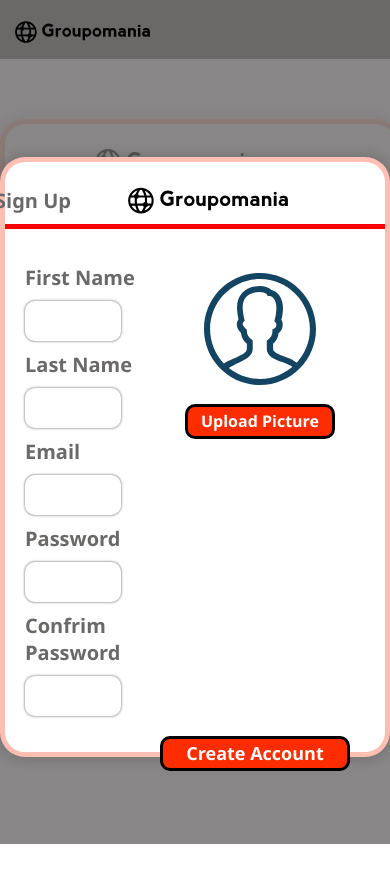
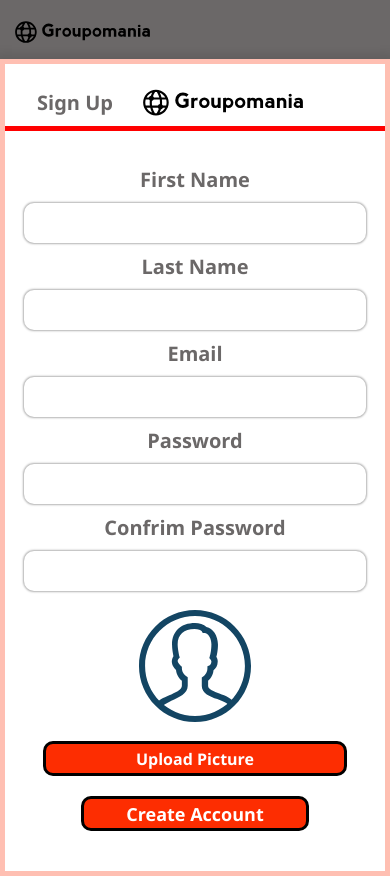
Before and after one commit to Quamir/Groupomania, a Vue app in the folder front/groupomania/: page /signup in a window 390 px wide. Before the commit the page ends 844 px from the top, so only its background shows below. Built offline with nearby package versions, Linux system fonts and the light colour scheme.

Commit message:
added media queries to login and signup

```diff
--- a/front/groupomania/src/assets/_breakpoints.scss
+++ b/front/groupomania/src/assets/_breakpoints.scss
@@ -0,0 +1,23 @@
+$breakpoints:(
+    "large": "1024px",
+    "medium": "640px",
+    "mobile": "425px"
+);
+
+@mixin breakpoint-up($size) {
+    @media(min-width: map-get($breakpoints, $size)){
+        @content
+    }
+};
+
+@mixin breakpoint-down($size){
+    @media(max-width: map-get($breakpoints, $size)){
+        @content
+    }
+}
+
+@mixin breakpoint-min-max($size, $max) {
+    @media(min-width: map-get($breakpoints, $size)) and (max-width: $max){
+        @content;
+    }
+};
--- a/front/groupomania/src/components/layout/TheHeader.vue
+++ b/front/groupomania/src/components/layout/TheHeader.vue
@@ -35,6 +35,7 @@ header{
     background-color: $secondary-color;
     display: flex;
     justify-content: space-between;
+
 }
 
 .logo{
--- a/front/groupomania/src/components/ui/BaseModule.vue
+++ b/front/groupomania/src/components/ui/BaseModule.vue
@@ -43,8 +43,7 @@
     }
 
     &__title{
-        position: relative;
-        left: -15%;
+        padding-right: 30px;
         font-weight: bold;
         font-size: rem(20);
         color: $secondary-color;
--- a/front/groupomania/src/pages/Login.vue
+++ b/front/groupomania/src/pages/Login.vue
@@ -1,7 +1,7 @@
 <template>
     <section class="landing">
 
-        <div class="left-landing">
+        <div class="left-landing" v-if="!loginRender()">
             <div class="left-landing__text">
                 <div class="left-landing__text-box">
                     <p>Connect with collegues</p>
@@ -13,7 +13,9 @@
             <img src="../assets/images/homepage.jpg" alt="" class="homepage">
         </div>
 
-        <aside  class="log-in">
+        <img src="../assets/images/homepage.jpg" alt="" class="mobile-backdrop" v-if="loginRender()">
+
+        <aside  class="log-in" v-if="!loginRender()">
             <base-module class="module">
                <template #form-content>
                     <label for="email">Email</label>
@@ -28,13 +30,12 @@
                </template>
             </base-module>
             <img src="../assets/images/logoorange.png" alt="" class="logo">
+            <img src="../assets/images/logos/logo_white.svg" alt="Groupomania logo" class="mobile-logo">
         </aside>
 
         <div class="sign-up" v-if="loginRender()">
             <base-module class="module">
-
                 <template #title>Sign Up</template>
-
                 <template #form-content>
                     <section class="module__form">
                         <div class="module__form-text">
@@ -76,11 +77,6 @@ export default {
             }
         },
     },
-    created(){
-
-        console.log(useRoute().path);
-        console.log(this.loginRender());
-    }
 }
 </script>
 
@@ -91,18 +87,32 @@ export default {
    width: 100%;
    height: 100%;
    clip-path: polygon(0 0, 70% 0, 100% 112%, 0% 100%);
+
+    @include breakpoint-down(mobile){
+        width: 100vw;
+        height: 93vh;
+        clip-path: unset;
+        object-fit: cover;
+        overflow: hidden;
+    }
 }
 
 .landing{
     height: 92.5%;
     width: 100%;
     display: flex;
-    overflow: hidden;
+
+    @include breakpoint-down(mobile){
+        display: unset;
+        width: 50%;
+    }
+
 }
 
 .left-landing{
     width: 65%;
     height: 93vh;
+    overflow: hidden;
 
         &__text{
         width: 50%;
@@ -110,6 +120,10 @@ export default {
         z-index: 2;
         top: 65%;
         left: 2%;
+
+        @include breakpoint-down(mobile){
+            display: none;
+        }
 
         &-box{
             width: 100%;
@@ -139,16 +153,34 @@ export default {
             }
         }
     }
+
+    @include breakpoint-down(mobile){
+        width: 100vw;
+        height: 93vh;
+    }
 }
 
 .log-in{
     display: flex;
     flex-direction: column;
 
+    @include breakpoint-down(mobile){
+        width: 100vw;
+        align-items: center;
+        position: absolute;
+        top: 70px;
+        margin: unset;
+    }
+
     & .module{
-    height: 450px;
-    width: 400px;
-    margin-top: 60px;
+        height: 450px;
+        width: 400px;
+        margin-top: 60px;
+
+        @include breakpoint-down(mobile){
+            width: 90vw;
+
+        }
 
         & span{
             padding-top: 10px;
@@ -159,6 +191,7 @@ export default {
             width: 75%;
             height: 45px;
             font-size: rem(20);
+
         }
     }
 }
@@ -175,19 +208,34 @@ export default {
     height: 93%;
     background: rgba(107,104,104,0.8);
 
+    @include breakpoint-down(mobile){
+        background: unset;
+        position: unset;
+    }
+
     & .module{
         height: 600px;
         width: 650px;
         margin-top: 10px;
         background-color: white;
+        border: 5px solid   rgba(253,45,1,0.3);
 
-        border: 5px solid   rgba(253,45,1,0.3);
+        @include breakpoint-down(mobile){
+            height: max-content;
+            border-radius: unset;
+            font-size: 30px;
+            margin: unset;
+        }
 
         &__form{
             display: flex;
             justify-content: space-between;
             width: 100%;
-            height: 100%;
+            height: max-content;
+
+            @include breakpoint-down(mobile){
+               flex-direction: column;
+            }
         }
 
         &__form-text{
@@ -198,18 +246,39 @@ export default {
             padding-left: 20px;
             & input{
                 width: 60%;
+
+                @include breakpoint-down(mobile){
+                    width: 90%;
+                }
             }
+
+             @include breakpoint-down(mobile){
+                align-items: center;
+                padding: unset;
+            }
+
+
         }
 
         &__form-upload{
             display: flex;
             flex-direction: column;
             margin-right: 50px;
+
+            @include breakpoint-down(mobile){
+                align-items: center;
+                margin: unset;
+                margin-bottom: 20px;
+            }
         }
 
         &__form-btn{
             height: 35px;
             font-size: rem(16);
+
+            @include breakpoint-down(mobile){
+                width: 80%;
+            }
         }
     }
 
@@ -218,21 +287,55 @@ export default {
         height: 35px;
         margin-left: 120px;
         font-size: rem(18);
+
+        @include breakpoint-down(mobile){
+            margin: unset;
+            margin-bottom: 20px;
+            width: 60%;
+        }
     }
 
     &__upload-picture{
         width: 150px;
         height: 150px;
+
     }
 }
 
 .logo{
     position: relative;
     align-self: center;
+
+    @include breakpoint-down(mobile){
+        display: none;
+    }
 }
 
 .buttons{
     background-color: blue;
 }
 
+.mobile-logo{
+    display: none;
+
+    @include breakpoint-down(mobile){
+        display: unset;
+        width: 80vw;
+        padding-top: 150px;
+    }
+}
+
+.display-none{
+    display: none;
+}
+
+.mobile-backdrop{
+    height: 93vh;
+    width: 100vw;
+
+    @include breakpoint-down(mobile){
+        display: none;
+    }
+}
+
 </style>
--- a/front/groupomania/src/pages/Settings.vue
+++ b/front/groupomania/src/pages/Settings.vue
@@ -7,17 +7,17 @@
                 <base-button class="base-btn">Change Picture</base-button>
             </div>
             <div class="user-info__text">
-                <div class="name-row">
+                <div class="user-info__row">
                     <p>Name</p>
                     <p>Tyson Bryant</p>
                     <base-button class="change-btn">change</base-button>
                 </div>
-                <div class="email-row">
+                <div class="user-info__row">
                     <p>Email</p>
                     <p>Bryant_@gmail.com</p>
                     <base-button class="change-btn">change</base-button>
                 </div>
-                <div class="password-row">
+                <div class="user-info__row">
                     <p>password</p>
                     <p>*******</p>
                     <base-button class="change-btn">change</base-button>
@@ -122,7 +122,9 @@ export default {
                 useRoute().path === '/changeemail' ||
                 useRoute().path === '/changename' ||
                 useRoute().path === '/updateprofilepicture'
+
             ){
+                document.body.style.overflow = 'hidden';
                 return true;
             }else{
                 return false;
@@ -146,12 +148,17 @@ export default {
 </script>
 
 <style lang="scss" scoped>
-
 .user-info{
     display: flex;
     width: 100%;
     height: 55.8vh;
     padding-left: 4%;
+
+    @include breakpoint-down(mobile){
+        flex-direction: column;
+        height: 90vh;
+        padding: unset;
+    }
 
     &__profile-picture{
         display: flex;
@@ -159,15 +166,28 @@ export default {
         justify-content: center;
         align-content: center;
 
+        @include breakpoint-down(mobile){
+            align-items: center;
+            margin-bottom: 30px;
+        }
+
         &  .title{
             font-size: rem(30);
             margin: auto;
+
+            @include breakpoint-down(mobile){
+                margin-bottom: 15px;
+            }
         }
 
         & .profile-picture{
             width: 200px;
             height: 200px;
             border-radius: 50%;
+
+            @include breakpoint-down(mobile){
+                margin-bottom: 20px;
+            }
         }
 
         & .base-btn{
@@ -182,30 +202,19 @@ export default {
         padding-left: 30%;
         padding-top: 70px;
         width: 70%;
+
+        @include breakpoint-down(mobile){
+            align-items: center;
+            padding: unset;
+            width: 100%;
+        }
+
         & p{
             padding-bottom: 10px;
             padding-top: 10px;
             font-size: rem(20);
             font-weight: bolder;
             color: $secondary-color;
-        }
-
-        & .name-row{
-            display: flex;
-            justify-content: space-between;
-            margin-bottom: 5%;
-        }
-
-        & .email-row{
-            display: flex;
-            justify-content: space-between;
-            margin-bottom: 5%;
-        }
-
-        & .password-row{
-            display: flex;
-            justify-content: space-between;
-            margin-bottom: 5%;
         }
 
         & .delete-account{
@@ -215,7 +224,13 @@ export default {
             & p{
                 font-size: rem(12);
                 color: red;
+
+                @include breakpoint-down(mobile){
+                    font-size: rem(16);
+                }
             }
+
+
         }
 
         & .change-btn{
@@ -223,6 +238,27 @@ export default {
             width: 100px;
             height: 40px;
             font-size: rem(16);
+
+            @include breakpoint-down(mobile){
+                align-self: center;
+                width: 50%;
+            }
+        }
+    }
+
+    &__row{
+        display: flex;
+        justify-content: space-between;
+        margin-bottom: 5%;
+
+        @include breakpoint-down(mobile){
+            flex-direction: column;
+            width: 90%;
+            margin: auto;
+            & p {
+                font-size: rem(22);
+                margin: auto;
+            }
         }
     }
 
@@ -233,6 +269,10 @@ footer{
     height: 37.2vh;
     display: flex;
     align-items: flex-end;
+
+    @include breakpoint-down(mobile){
+        height: 20vh;
+    }
 }
 
 .footer__img{
@@ -261,9 +301,27 @@ footer{
     top: 10%;
     left: 30vw;
 
+    @include breakpoint-down(mobile){
+        position: absolute;
+        width: 100%;
+        height: 100vh;
+        overflow: hidden;
+        left: 0;
+        top: -10px;
+        border-radius: unset;
+        font-size: 30px;
+    }
+
     & p{
         margin: auto;
         font-size: rem(25);
+
+        @include breakpoint-down(mobile){
+            text-align: center;
+            &:nth-child(2){
+                margin-bottom: 60px;
+            }
+        }
     }
 
     & label{
```
Also changed, not shown: front/groupomania/src/assets/images/logos/logo_white.svg (added).
